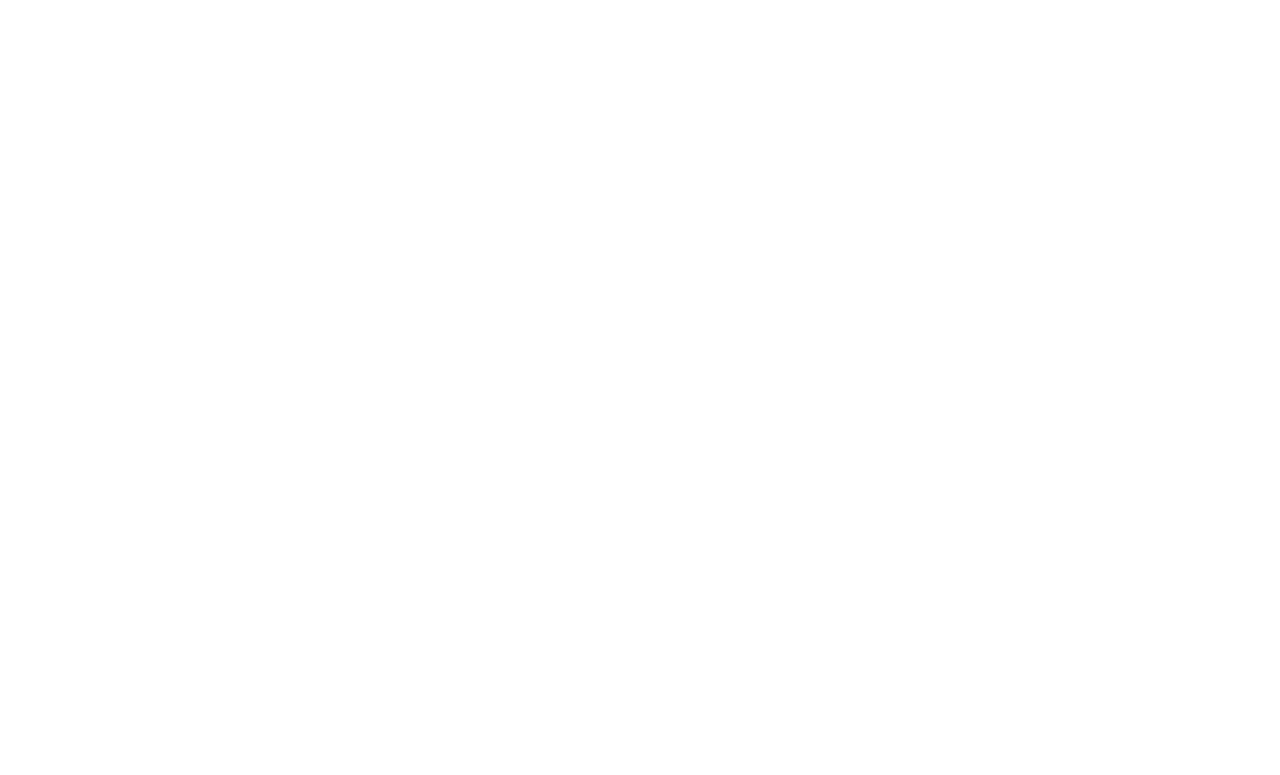
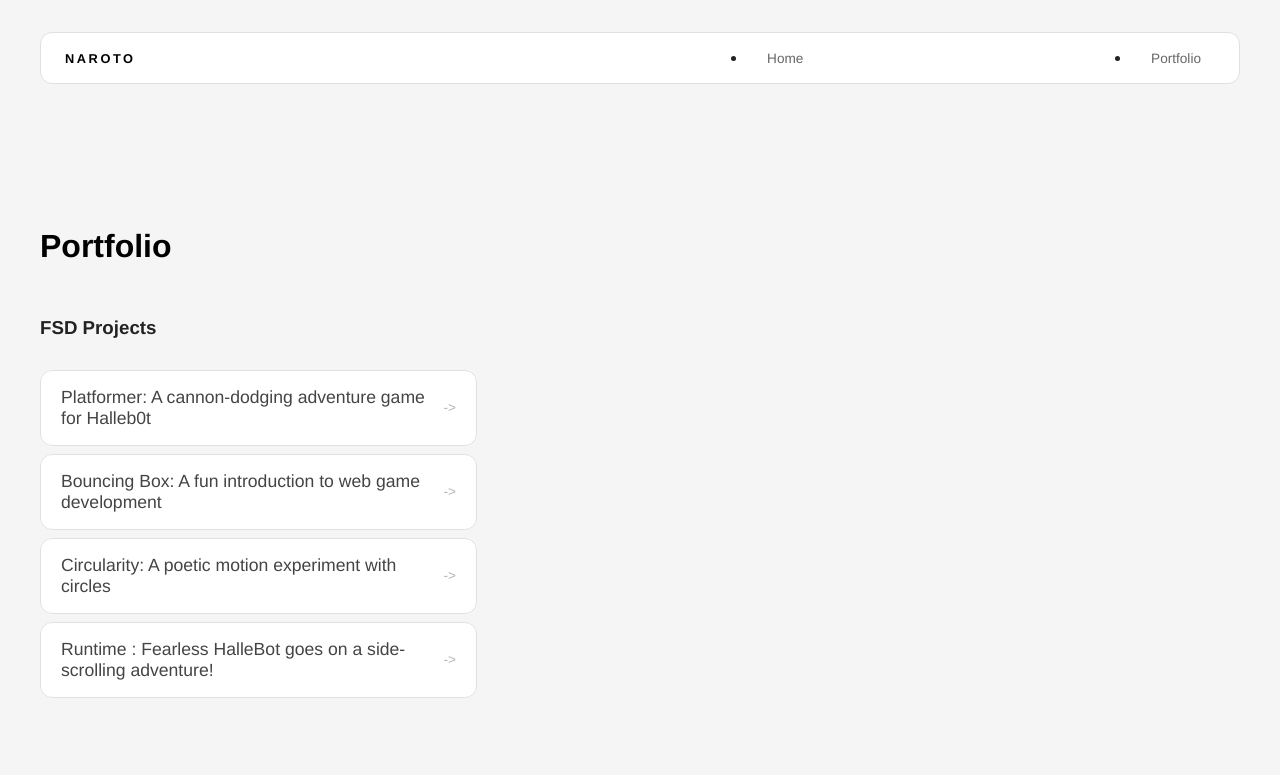
Before and after one commit to layth7114-rgb/layth7114-rgb.github.io, a plain HTML site: page portfolio.html in a window 1280 px wide. Drawn offline with Linux system fonts and the light colour scheme.

Commit message:
add portfolio page to website

```diff
--- a/index.html
+++ b/index.html
@@ -3,7 +3,8 @@
 
 <head>
   <title>Naroto</title>
-  <link rel="https://www.w3schools.com/html/html_css.asp"
+
+  <link rel="stylesheet" href="style.css" />
 </head>
 
 <body>
@@ -19,21 +20,23 @@
 
     <main>
       <div class="sidebar">
-  <img class="sidebar-img" src="https://encrypted-tbn0.gstatic.com/images?q=tbn:ANd9GcSDDhhZJoXL5QjFTtSQ4-mFwQ3dKNoB7xKbX04huBc3oyw4gGnyC77pmdNf:https://lookaside.instagram.com/seo/google_widget/crawler/%3Fmedia_id%3D3074262738821181451&s=10" alt="My image">
+        <img class="sidebar-img"
+          src="https://encrypted-tbn0.gstatic.com/images?q=tbn:ANd9GcSDDhhZJoXL5QjFTtSQ4-mFwQ3dKNoB7xKbX04huBc3oyw4gGnyC77pmdNf:https://lookaside.instagram.com/seo/google_widget/crawler/%3Fmedia_id%3D3074262738821181451&s=10"
+          alt="My image">
+      </div>
+      <div class="content" <div id="interests">
+        <h3>interests</h3>
+        <ul>
+          <li>play video game 1</li>
+          <li>play soccer 2</li>
+          <li>watch socer 3</li>
+        </ul>
       </div>
 
 
   </div>
 
-    <div class="content"<div id="interests">
-  <h3>colr:blue</h3>
-  <ul>
-    <li>colr:blue 1</li>
-    <li>colr:blue 2</li>
-    <li>colr:blue 3</li>
-  </ul>
-</div>
->
+
   </main>
   </div>
 </body>
--- a/portfolio.html
+++ b/portfolio.html
@@ -0,0 +1,47 @@
+<!DOCTYPE html>
+<html>
+  <head>
+    <title>https://expert-halibut-vpqg7qwxwvr7fw6rx.github.dev/</title>
+      <link rel="stylesheet" href="style.css" />
+
+  </head>
+
+  <body>
+    <!-- All content goes here -->
+ <div id="all-contents">
+  <nav>
+<h1>Naroto</h1>
+ <ul id="nav-ul"></ul>
+<li class="nav-li">
+  <a href="index.html">Home</a>
+</li>
+<li class="nav-li">
+  <a href="portfolio.html">Portfolio</a>
+</li>
+</nav>
+  <main>
+ <div class="content">
+    <h1>Portfolio</h1>
+    <h3>FSD Projects</h3>
+    <ul id="portfolio">
+<li>
+  <a href="fsd-projects/platformer/">Platformer: A cannon-dodging adventure game for Halleb0t</a>
+</li>
+<li>
+  <a href="fsd-projects/bouncing-box/">Bouncing Box: A fun introduction to web game development</a>
+</li>
+<li>
+  <a href="fsd-projects/circularity/">Circularity: A poetic motion experiment with circles</a>
+</li>
+<li>
+ <a href="fsd-projects/runtime/">Runtime : Fearless HalleBot goes on a side-scrolling adventure!</a>
+</li>
+    </ul>
+
+    <!-- ASD Projects will go here -->
+
+  </div>
+  </main>
+</div>
+  </body>
+</html>
--- a/style.css
+++ b/style.css
@@ -170,3 +170,55 @@ nav h1 {
     background: #000;
     color: #fff;
 }
+/* Portfolio styles */
+.content h1 {
+  color: black;
+}
+
+#portfolio {
+  list-style: none;
+  margin: 0;
+  padding: 0;
+  width: 100%;
+  display: flex;
+  flex-direction: column;
+  gap: 8px;
+}
+
+#portfolio li {
+  border-radius: 12px;
+  overflow: hidden;
+}
+
+#portfolio a {
+  display: flex;
+  justify-content: space-between;
+  align-items: center;
+  text-decoration: none;
+  color: #444;
+  padding: 16px 20px;
+  font-size: 1.1rem;
+  font-weight: 500;
+  background: #fff;
+  border: 1px solid #e0e0e0;
+  border-radius: 12px;
+  transition: background 0.25s ease, color 0.25s ease, transform 0.25s ease;
+}
+
+#portfolio a:hover {
+  background: #000;
+  color: #fff;
+  transform: translateX(4px);
+}
+
+#portfolio a::after {
+  content: "->";
+  font-size: 0.85rem;
+  opacity: 0.4;
+  transition: opacity 0.25s ease;
+  white-space: nowrap;
+}
+
+#portfolio a:hover::after {
+  opacity: 1;
+}
```
Also changed, not shown: fsd-projects/bouncing-box/index.html (+1 -0 lines). Lines whose indentation alone changed are shown as unchanged.
